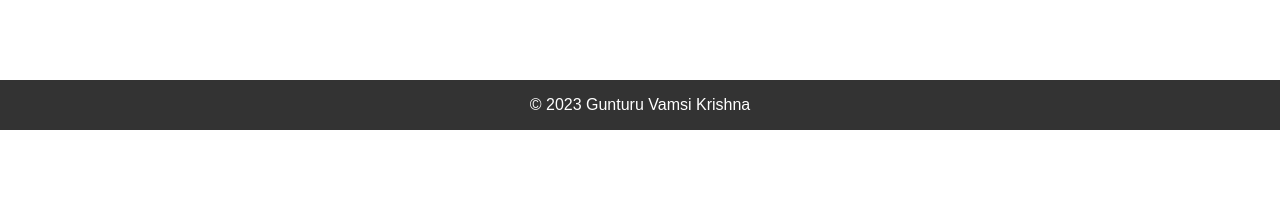
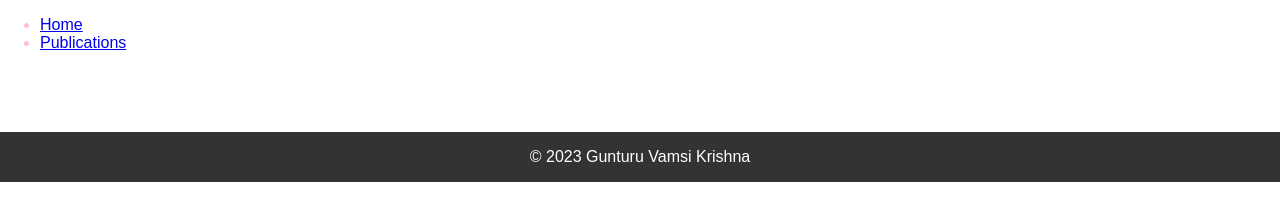
Before and after one commit to vamsikrishna-g/gvk, a plain HTML site: page index.html in a window 1280 px wide. Drawn offline with Linux system fonts and the light colour scheme.

Commit message:
Update index.html
Added navigation bar

```diff
--- a/index.html
+++ b/index.html
@@ -11,11 +11,18 @@
 
   <body>
     <header>
-      <h1>Welcome to Gunturu Vamsi Krishna's website</h1>
+    <nav>
+      <ul>
+        <li><a href="#">Home</a></li>
+        <li><a href="#publications">Publications</a></li>
+        <!-- Add more navigation links as needed -->
+      </ul>
+    </nav>
+      <h1>Welcome to Gunturu Vamsi Krishna's website!</h1>
     </header>
-    <div class="content">
-      <!-- Your content here -->
-    </div>
+
+
+
     <footer>
       &copy; 2023 Gunturu Vamsi Krishna
     </footer>
```
